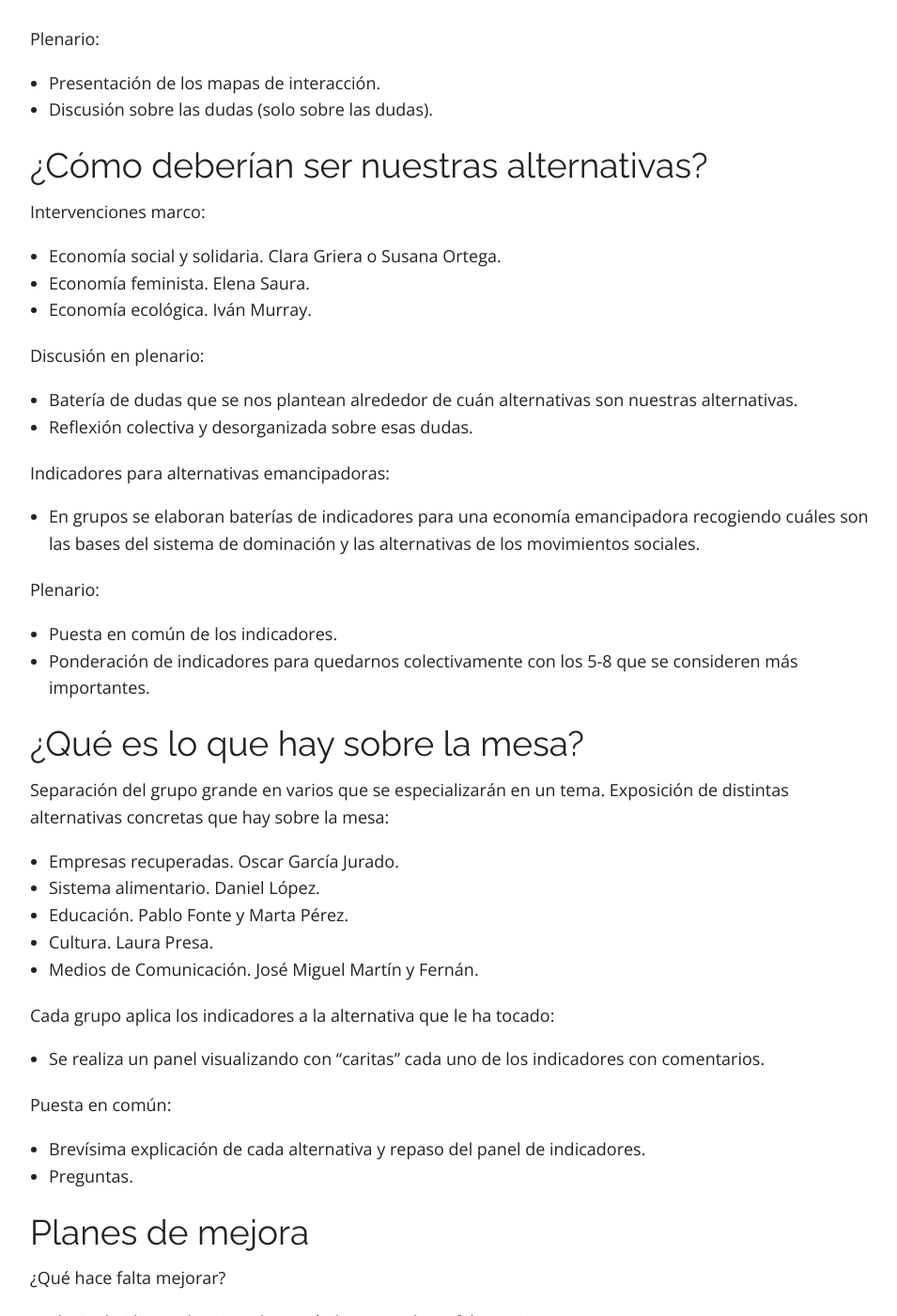
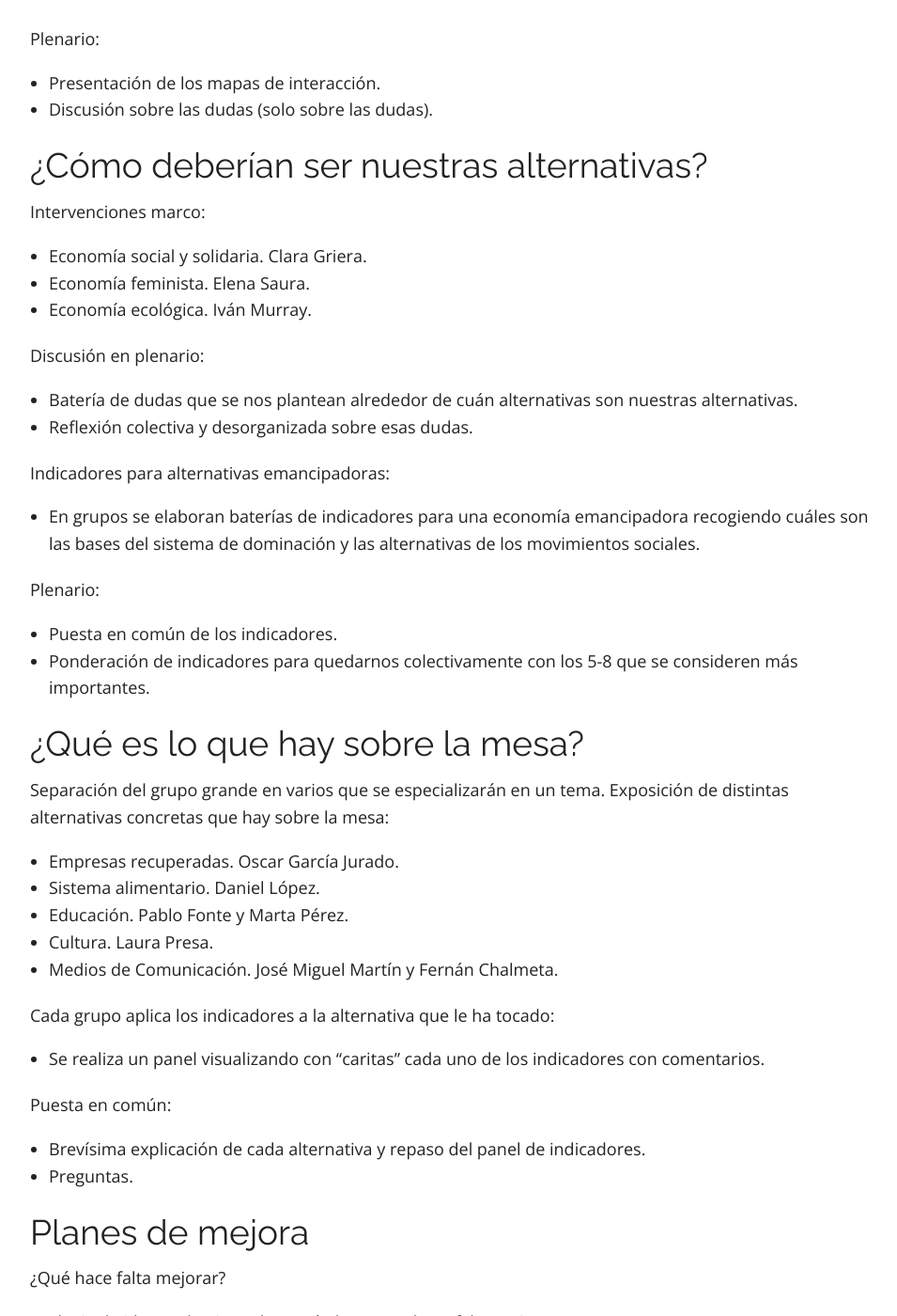
Before and after one commit to escuelaramonfdez/escuelaramonfdez.github.io, a Jekyll site: the page built from contenidos.md, in a window 1280 px wide and 1400 px high, scrolled down 2485 px. Shown: the whole window at 94% size, without its empty margins (158-1113 px from the left). Built offline with Jekyll 4.4.1, drawn with Linux system fonts in a browser that asks for light colours; nearby versions of some CDN libraries; some of the changed text lies outside the part shown.

Commit message:
Corrección de ponentes.

```diff
--- a/contenidos.md
+++ b/contenidos.md
@@ -100,8 +100,8 @@ Plenario:
 
 Intervenciones marco:
 
-- Economía social y solidaria. Clara Griera o Susana Ortega.
-- Economía feminista.  Elena Saura.
+- Economía social y solidaria. Clara Griera.
+- Economía feminista. Elena Saura.
 - Economía ecológica. Iván Murray.
 
 Discusión en plenario:
@@ -127,7 +127,7 @@ Exposición de distintas alternativas concretas que hay sobre la mesa:
 - Sistema alimentario. Daniel López.
 - Educación. Pablo Fonte y Marta Pérez.
 - Cultura. Laura Presa.
-- Medios de Comunicación. José Miguel Martín y Fernán.
+- Medios de Comunicación. José Miguel Martín y Fernán Chalmeta.
 
 Cada grupo aplica los indicadores a la alternativa que le ha tocado:
 
```
Also changed, not shown: other parts of contenidos.md (+2 -2 lines).
